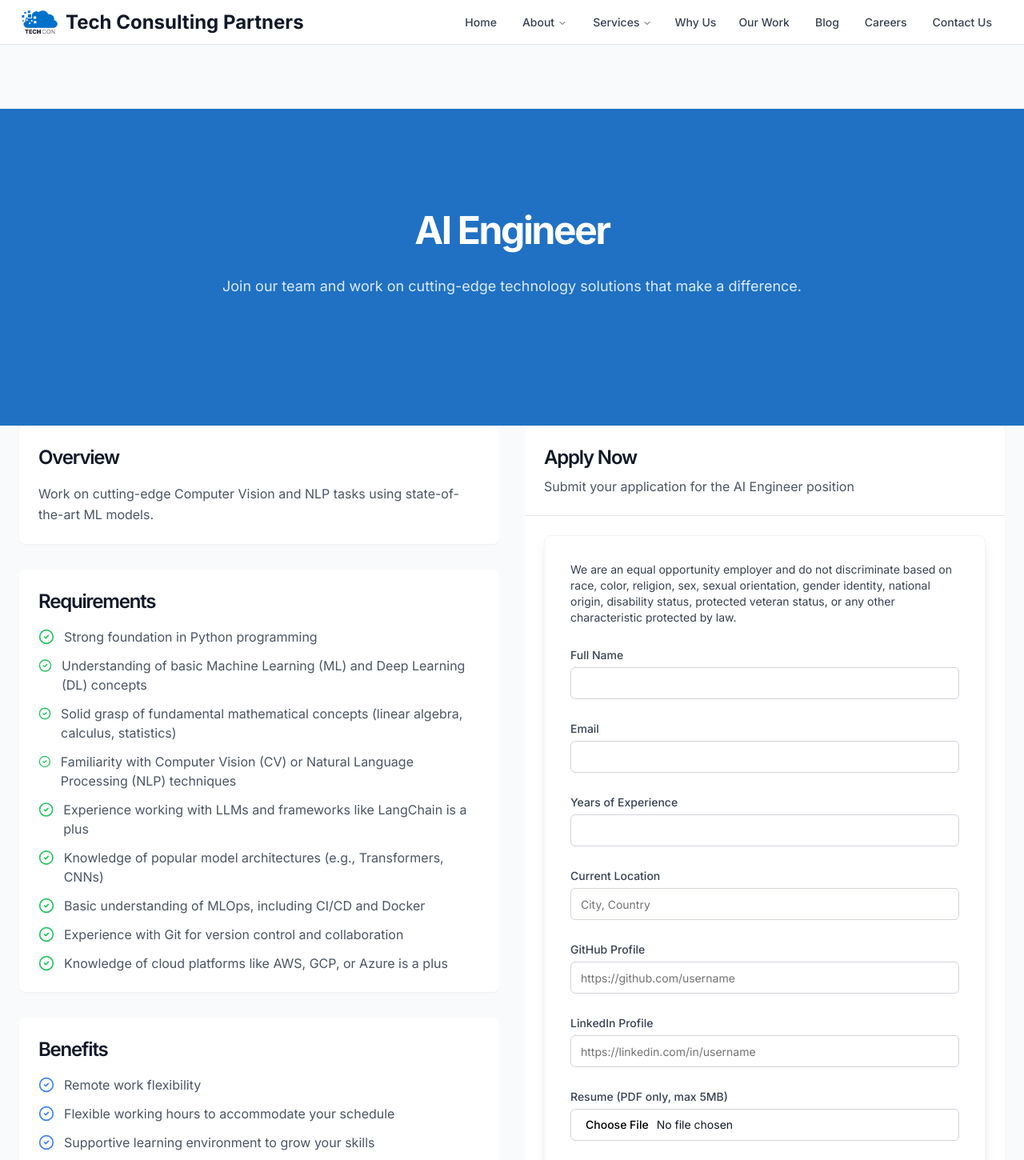
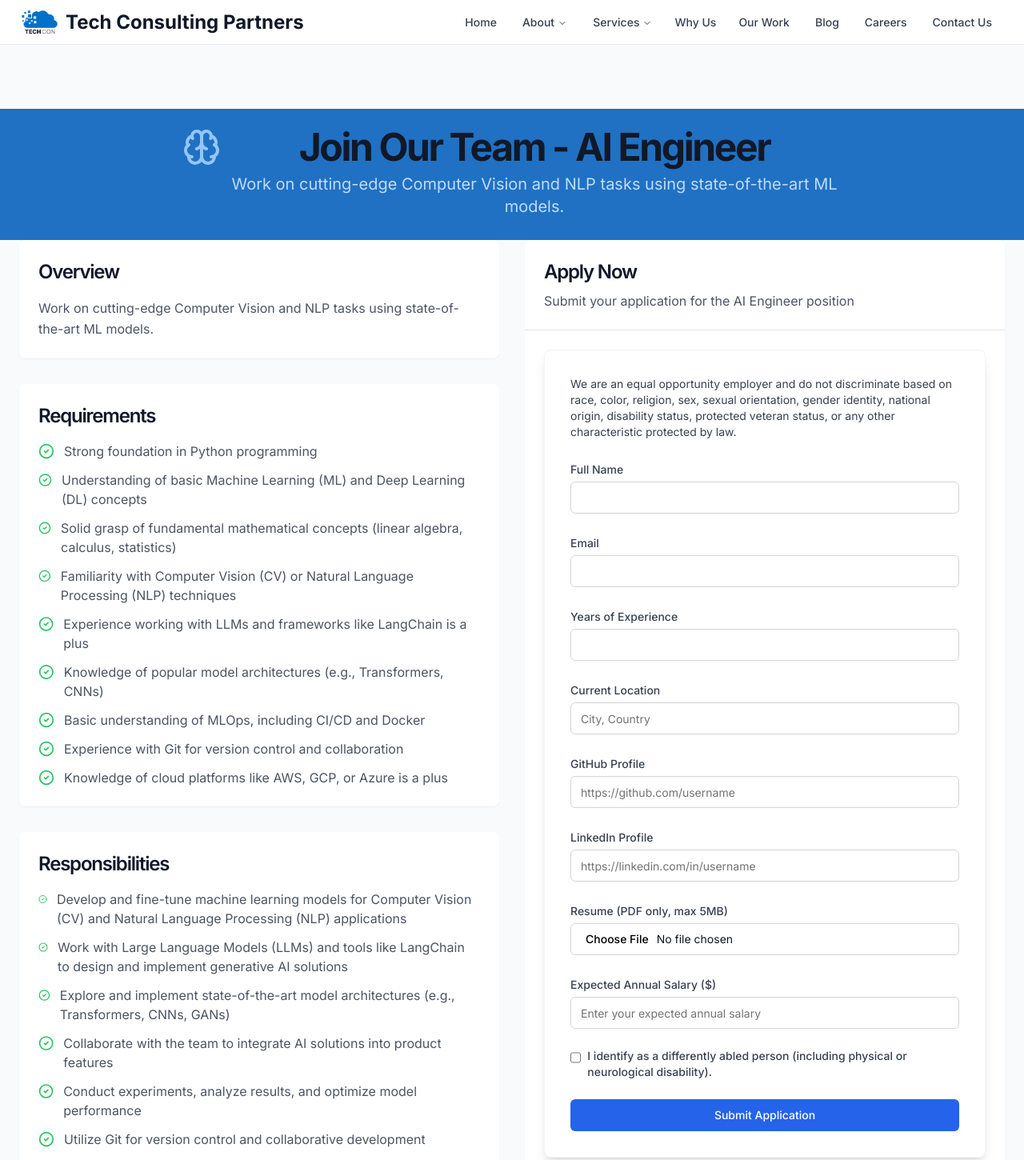
Before and after one commit to manoj2244/TCP, a Next.js app: page /careers/ai-engineer in a window 1280 px wide. Shown: the top 1450 px of the page at 80% size. Built offline with nearby package versions, Linux system fonts and the light colour scheme; no server answers.

Commit message:
add responsibilities and banner in the page

```diff
--- a/app/careers/[id]/page.tsx
+++ b/app/careers/[id]/page.tsx
@@ -2,6 +2,7 @@ import { jobOpenings } from '../data';
 import { ApplicationForm } from '@/components/ApplicationForm';
 import { notFound } from 'next/navigation';
 import { CheckCircle2 } from 'lucide-react';
+import { Banner } from '../../components/Banner';
 
 type Props = {
   params: Promise<{
@@ -19,18 +20,11 @@ export default async function JobDetailsPage({ params }: Props) {
 
   return (
     <main className="flex-1 py-12 lg:py-20 bg-gray-50">
-      <section className="w-full py-14 md:py-24 lg:py-32 bg-logo-600">
-        <div className="container px-4 md:px-6">
-          <h1 className="text-4xl font-bold tracking-tighter sm:text-5xl text-center mb-8 text-white">
-            {job.title}
-          </h1>
-          <div className="text-center max-w-3xl mx-auto">
-            <p className="text-lg text-blue-100 mb-8">
-              Join our team and work on cutting-edge technology solutions that make a difference.
-            </p>
-          </div>
-        </div>
-      </section>
+      <Banner
+        title={`Join Our Team - ${job.title}`}
+        description={job.description}
+        Icon={job.icon}
+      />
 
       <div className="container px-4 md:px-6">
         <div className="grid grid-cols-1 lg:grid-cols-2 gap-8">
@@ -47,6 +41,18 @@ export default async function JobDetailsPage({ params }: Props) {
               <h2 className="text-2xl font-semibold mb-4">Requirements</h2>
               <ul className="space-y-3">
                 {job.requirements.map((req, index) => (
+                  <li key={index} className="flex items-start">
+                    <CheckCircle2 className="w-5 h-5 text-green-500 mr-3 mt-0.5" />
+                    <span className="text-gray-600">{req}</span>
+                  </li>
+                ))}
+              </ul>
+            </section>
+
+            <section className="bg-white p-6 rounded-lg shadow-sm">
+              <h2 className="text-2xl font-semibold mb-4">Responsibilities</h2>
+              <ul className="space-y-3">
+                {job.responsibilities.map((req, index) => (
                   <li key={index} className="flex items-start">
                     <CheckCircle2 className="w-5 h-5 text-green-500 mr-3 mt-0.5" />
                     <span className="text-gray-600">{req}</span>
```
